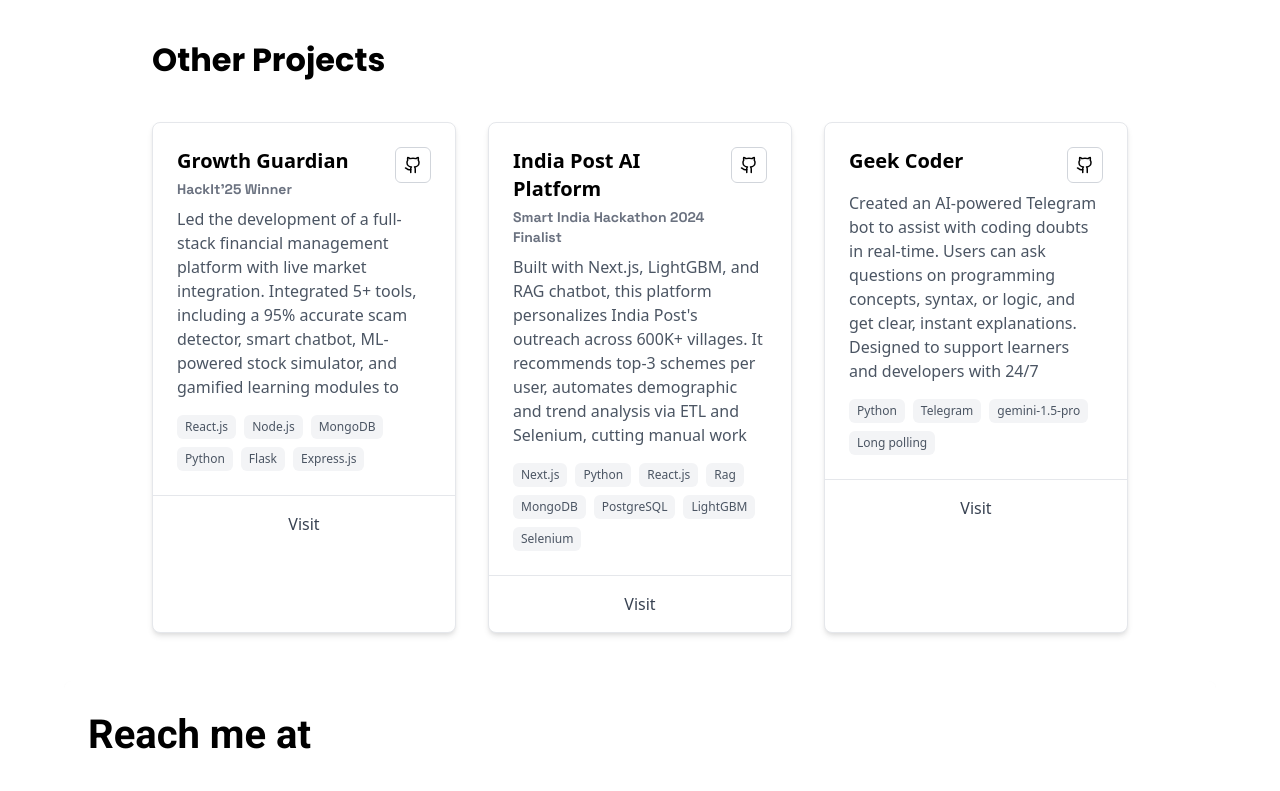
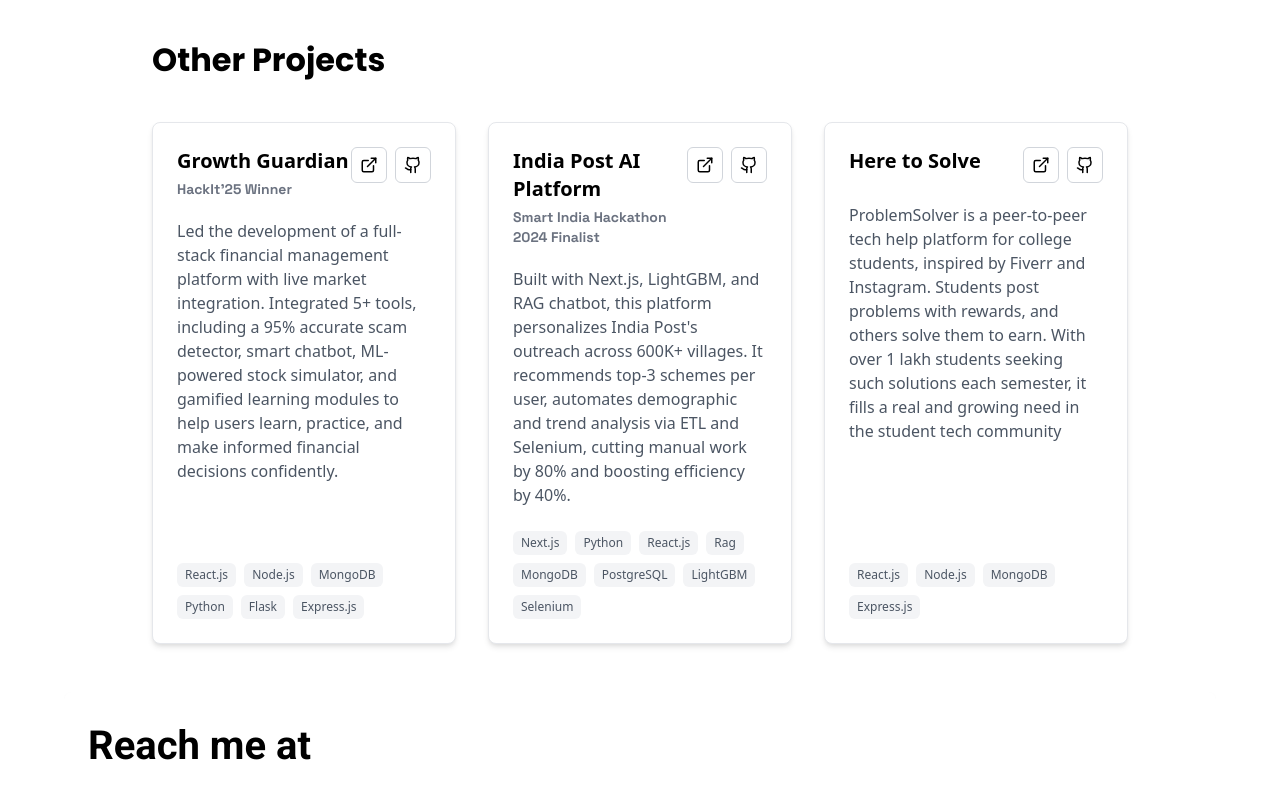
Before and after one commit to adhavan13/Portfolio, a React (Vite) app: page / in a window 1280 px wide. Shown: the part 2355-3146 px from the top of the page. Built offline with nearby package versions, Linux system fonts and the light colour scheme; a web font is replaced by a local one.

Commit message:
the backgroud of the svg fixed

```diff
--- a/src/components/exprience.jsx
+++ b/src/components/exprience.jsx
@@ -10,7 +10,7 @@ export default function WorkExperience() {
       responsibilities: [
         "Built and deployed a SaaS analytics platform for brands on Zepto, Blinkit, and Instamart, offering pincode-level insights into stock, visibility, and ranking across 1000+ stores in India adopted by top D2C brands like Mokobara and Lifelong.",
         "Designed and implemented fully automated data pipelines using Selenium and GCP (Cloud Run, BigQuery, Scheduler), saving 100+ manual hours/month and ensuring sub-2-hour daily refreshes.",
-        "Led the development of a Shopify Partner App (Remix + BigQuery) for advanced product sorting, increasing catalog engagement by ~30%; listed on the Shopify App Store.",
+        "Worked in the development of a Shopify Partner App (Remix + BigQuery) for advanced product sorting, increasing catalog engagement by 30%, listed on the Shopify App Store.",
       ],
     },
 
--- a/src/components/nameSection.jsx
+++ b/src/components/nameSection.jsx
@@ -5,7 +5,7 @@ import LinkedInIcon from "../assets/linkedin.svg";
 import GithubIcon from "../assets/github.svg";
 import { SiLeetcode } from "react-icons/si";
 import Resume from "/resume.pdf";
-import avatarImage from "../assets/avatar.svg";
+import avatarImage from "../assets/profile.svg";
 
 function NameSection() {
   const roles = ["developer", "creator", "strategist", "Analyst"];
--- a/src/components/projects.jsx
+++ b/src/components/projects.jsx
@@ -1,6 +1,6 @@
 import React, { useState, useEffect } from "react";
 import { motion, AnimatePresence, useAnimation } from "framer-motion";
-import { Github } from "lucide-react";
+import { Github, ExternalLink } from "lucide-react";
 
 export default function OtherProjects() {
   const [showAll, setShowAll] = useState(false);
@@ -44,11 +44,11 @@ export default function OtherProjects() {
     },
 
     {
-      title: "Geek Coder",
+      title: "Here to Solve",
       subtitle: " ",
       description:
-        "Created an AI-powered Telegram bot to assist with coding doubts in real-time. Users can ask questions on programming concepts, syntax, or logic, and get clear, instant explanations. Designed to support learners and developers with 24/7 accessible, conversational coding help—like having a tutor in your pocket.",
-      technologies: ["Python", "Telegram", "gemini-1.5-pro", "Long polling"],
+        "ProblemSolver is a peer-to-peer tech help platform for college students, inspired by Fiverr and Instagram. Students post problems with rewards, and others solve them to earn. With over 1 lakh students seeking such solutions each semester, it fills a real and growing need in the student tech community",
+      technologies: ["React.js", "Node.js", "MongoDB", "Express.js"],
       githubLink: "https://github.com/adhavan13/telegramBotMessagePython",
       appLink: "https://t.me/my_code_learner_bot",
     },
@@ -146,13 +146,13 @@ export default function OtherProjects() {
             {visibleProjects.map((project, index) => (
               <motion.div
                 key={project.title}
-                className="bg-white rounded-lg overflow-hidden shadow-md border border-gray-200"
+                className="bg-white rounded-lg overflow-hidden shadow-md border border-gray-200 flex flex-col"
                 variants={childVariants}
                 whileHover={{ y: -5, transition: { duration: 0.2 } }}
                 exit={{ opacity: 0, y: -20, transition: { duration: 0.3 } }}
               >
-                <div className="p-4 sm:p-5 md:p-6">
-                  <div className="flex justify-between items-start mb-2">
+                <div className="p-4 sm:p-5 md:p-6 flex flex-col h-full">
+                  <div className="flex justify-between items-start mb-3">
                     <div>
                       <h3 className="text-lg sm:text-xl font-bold">
                         {project.title}
@@ -161,6 +161,16 @@ export default function OtherProjects() {
                         {project.subtitle || "Project subtitle"}
                       </p>
                     </div>
+                    <div className="flex space-x-2">
+                      <a
+                        href={project.appLink}
+                        target="_blank"
+                        rel="noopener noreferrer"
+                        className="inline-flex items-center justify-center border border-gray-300 rounded-md p-1.5 sm:p-2 hover:bg-gray-100 transition-colors"
+                        aria-label="Visit project"
+                      >
+                        <ExternalLink size={18} />
+                      </a>
                       <a
                         href={project.githubLink}
                         target="_blank"
@@ -171,12 +181,13 @@ export default function OtherProjects() {
                         <Github size={18} />
                       </a>
                     </div>
+                  </div>
 
-                  <p className="text-xs sm:text-sm md:text-base text-gray-600 mb-3 sm:mb-4 h-32 sm:h-40 md:h-48 overflow-y-auto mt-2 pr-1">
+                  <p className="text-xs sm:text-sm md:text-base text-gray-600 mb-3 sm:mb-4 overflow-y-auto mt-2 pr-1 flex-grow">
                     {project.description}
                   </p>
 
-                  <div className="mt-auto">
+                  <div className="mt-auto pt-2">
                     <div className="flex flex-wrap gap-1.5 sm:gap-2">
                       {project.technologies.map((tech, i) => (
                         <motion.span
@@ -191,17 +202,6 @@ export default function OtherProjects() {
                       ))}
                     </div>
                   </div>
-                </div>
-
-                <div className="border-t border-gray-200 p-3 sm:p-4">
-                  <a
-                    href={project.appLink}
-                    target="_blank"
-                    rel="noopener noreferrer"
-                    className="text-center block text-gray-700 hover:text-black text-sm sm:text-base font-medium"
-                  >
-                    Visit
-                  </a>
                 </div>
               </motion.div>
             ))}
```
Also changed, not shown: src/assets/profile.svg (added). Lines whose indentation alone changed are shown as unchanged.
